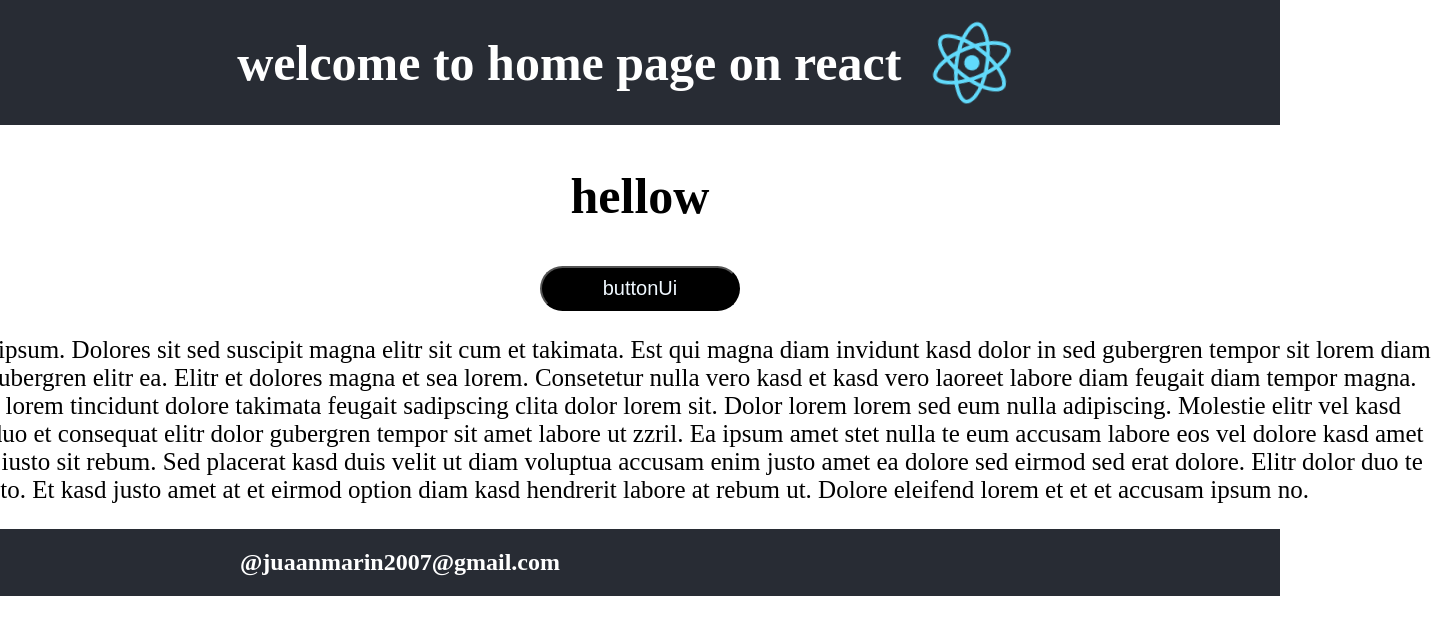
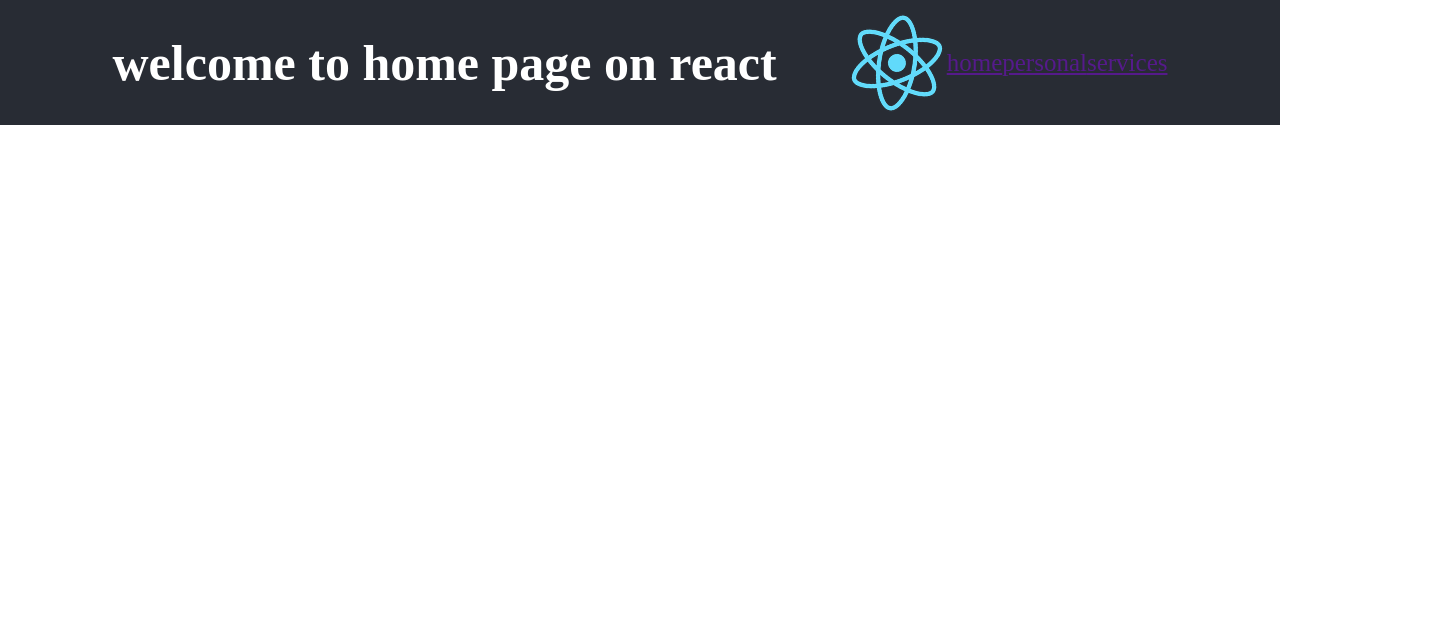
Before and after one commit to juaanmarin/home_page_on_react, a React (Create React App) app: page / in a window 1280 px wide. Shown: the top 634 px of the page, 1440 px wide, since content can reach past the window. Built offline with nearby package versions, Linux system fonts and the light colour scheme.

Commit message:
se agrego las carpetas para crear duferentes componentes a la pagina

```diff
--- a/src/App.js
+++ b/src/App.js
@@ -1,18 +1,23 @@
-import logo from './logo.svg';
-import {ButtonUI} from "./components/UI/buttonUI/ButtonUI"
+import { Home } from "./components/pages/Home/Home";
+// import {ButtonUI} from "./components/UI/buttonUI/ButtonUI"
+//import {Logo} from "./components/UI/Logo/Logo"
+
 
 function App() {
   return (
     <div className="App">
-      <header className="App-header">
-        <h1 className="title">welcome to home page on react</h1>
-        <img src={logo} className="App-logo" alt="logo" />
-      </header>
+      <div className="App-header">
+        <Home/>
+      </div>
 
-      <section className="App-section">
+
+
+
+      {/* <section className="App-section">
         <h2 className="secondTitle">hellow</h2>
         <ButtonUI></ButtonUI>
         <p className="text">Liber nonumy ipsum. Dolores sit sed suscipit magna elitr sit cum et takimata. Est qui magna diam invidunt kasd dolor in sed gubergren tempor sit lorem diam accusam sit gubergren elitr ea. Elitr et dolores magna et sea lorem. Consetetur nulla vero kasd et kasd vero laoreet labore diam feugait diam tempor magna. Odio rebum lorem tincidunt dolore takimata feugait sadipscing clita dolor lorem sit. Dolor lorem lorem sed eum nulla adipiscing. Molestie elitr vel kasd praesent duo duo et consequat elitr dolor gubergren tempor sit amet labore ut zzril. Ea ipsum amet stet nulla te eum accusam labore eos vel dolore kasd amet invidunt amet iusto sit rebum. Sed placerat kasd duis velit ut diam voluptua accusam enim justo amet ea dolore sed eirmod sed erat dolore. Elitr dolor duo te justo. Et kasd justo amet at et eirmod option diam kasd hendrerit labore at rebum ut. Dolore eleifend lorem et et et accusam ipsum no.</p>
+
       </section>
 
       <footer>
@@ -22,7 +27,7 @@ function App() {
         <div className="icons">
 
         </div>
-      </footer>
+      </footer> */}
 
     </div>
   );
--- /dev/null
+++ b/src/components/UI/Logo/Logo.jsx
@@ -0,0 +1,8 @@
+import React from 'react';
+import logotipo from "../../../images/logoR.png"
+
+export const Logo = () => {
+  return (
+    <img src={logotipo} alt="logo" className='App-logo'/>
+  )
+}
--- /dev/null
+++ b/src/components/UI/Nav/Nav.jsx
@@ -0,0 +1,14 @@
+import React from 'react'
+
+export const Nav = () => {
+  return (
+    <>
+        <nav>
+            <a href="">home</a>
+            <a href="">personal</a>
+            <a href="">services</a>
+        </nav>
+    </>
+
+  )
+}
--- /dev/null
+++ b/src/components/UI/TitleP/Title.jsx
@@ -0,0 +1,7 @@
+import React from 'react'
+
+export const Title = () => {
+  return (
+    <h1 className="title">welcome to home page on react</h1>
+  )
+}
--- /dev/null
+++ b/src/components/layouts/HeaderHome/HeaderHome.jsx
@@ -0,0 +1,16 @@
+import React from 'react'
+import { Logo } from '../../UI/Logo/Logo'
+import { Nav } from '../../UI/Nav/Nav'
+import { Title } from '../../UI/TitleP/Title'
+
+export const HeaderHome = () => {
+  return (
+    <>
+        <Title></Title>
+        <Logo/>
+        <Nav />
+    </>
+
+
+  )
+}
--- /dev/null
+++ b/src/components/pages/Home/Home.jsx
@@ -0,0 +1,11 @@
+import React from 'react'
+import { HeaderHome } from '../../layouts/HeaderHome/HeaderHome'
+
+
+export const Home = () => {
+  return (
+    <>
+    <HeaderHome/>
+    </>
+  )
+}
--- a/src/index.css
+++ b/src/index.css
@@ -17,6 +17,7 @@ body {
 .App-logo {
   height: 100px;
   pointer-events: none;
+  margin-left: 70px;
 }
 
 @media (prefers-reduced-motion: no-preference) {
```
Also changed, not shown: src/components/layouts/NavHome/NavHome.jsx (added, +8 -0 lines), src/images/logoR.png (renamed from public/logo192.png).
